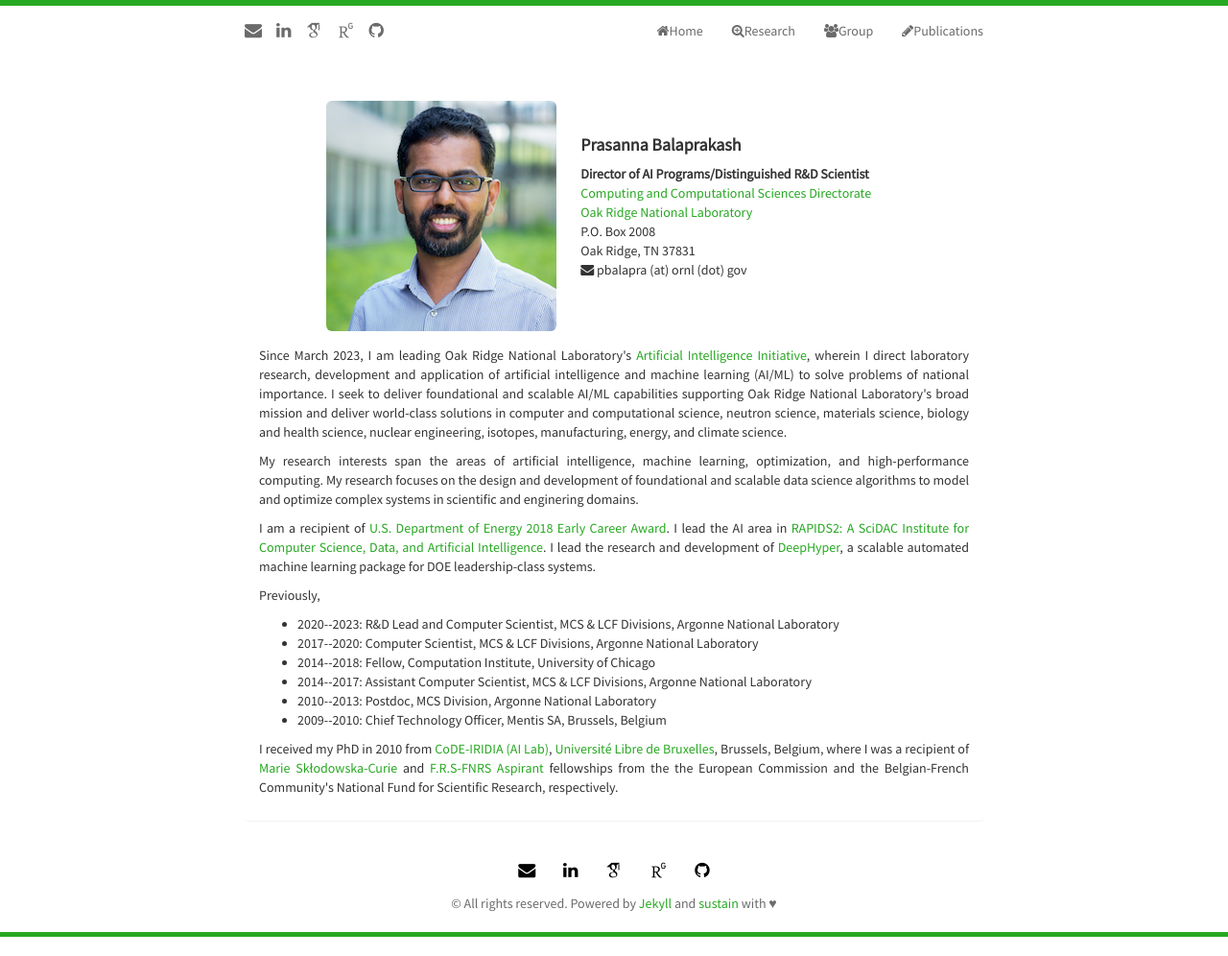
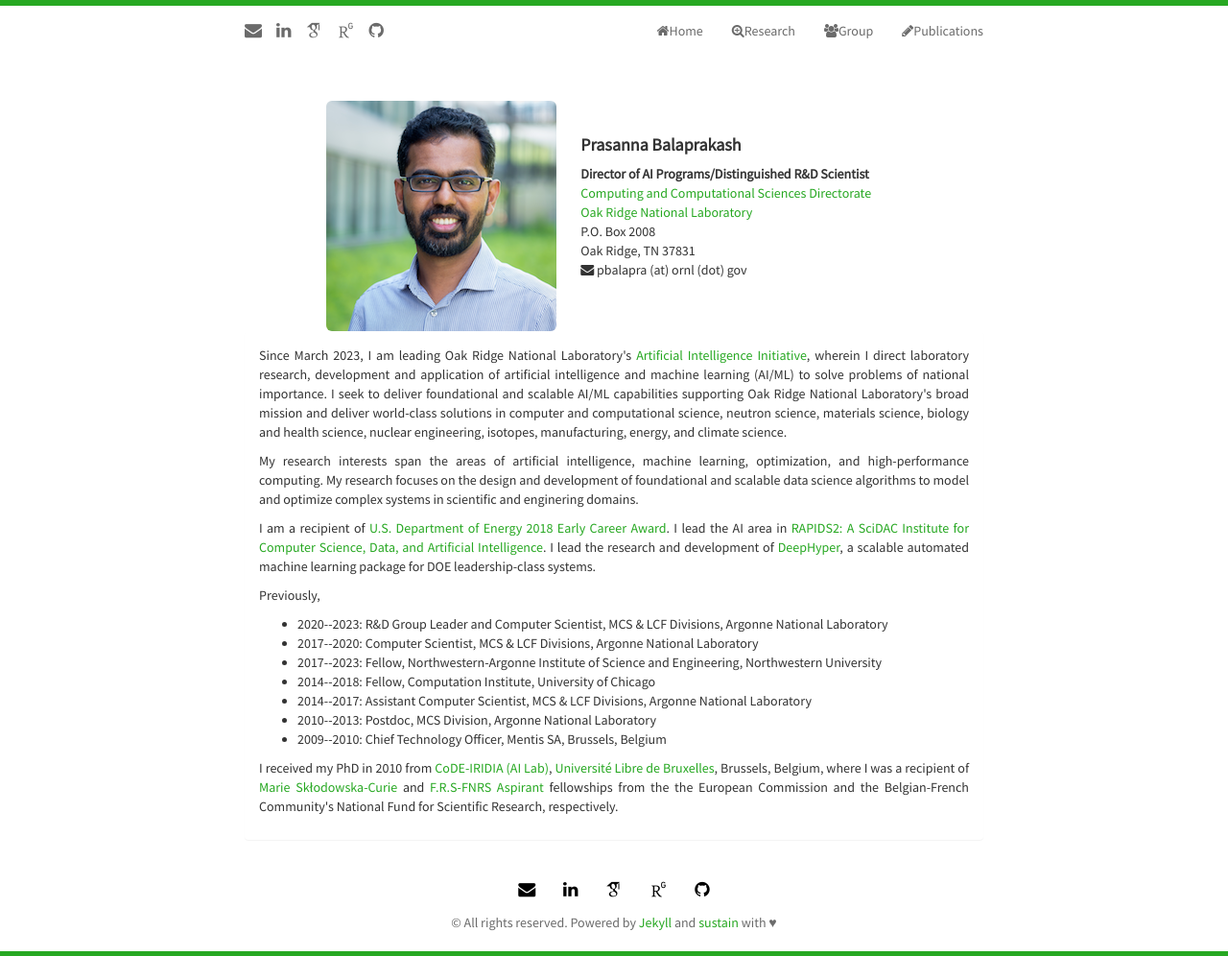
Before and after one commit to pbalapra/pbalapra.github.io, a Jekyll site: the page built from index.html, in a window 1280 px wide. Shown: the whole page at 96% size. Built offline with Jekyll 4.4.1, drawn with Linux system fonts in a browser that asks for light colours; nearby versions of some CDN libraries; some web fonts are replaced; the list of posts is cut into pages by our own code.

Commit message:
minor edits

```diff
--- a/index.html
+++ b/index.html
@@ -100,8 +100,9 @@ title: Home Page of Prasanna Balaprakash
                 <p align="justify">
                     Previously,
                         <ul class="itemize1" align="justify">
-                            <li class="itemize">2020--2023: R&D Lead and Computer Scientist, MCS & LCF Divisions, Argonne National Laboratory</li>
+                            <li class="itemize">2020--2023: R&D Group Leader and Computer Scientist, MCS & LCF Divisions, Argonne National Laboratory</li>
                             <li class="itemize">2017--2020: Computer Scientist, MCS & LCF Divisions, Argonne National Laboratory</li>
+                            <li class="itemize">2017--2023: Fellow, Northwestern-Argonne Institute of Science and Engineering, Northwestern University</li>
                             <li class="itemize">2014--2018: Fellow, Computation Institute, University of Chicago</li>
                             <li class="itemize">2014--2017: Assistant Computer Scientist, MCS & LCF Divisions, Argonne National Laboratory</li>
                             <li class="itemize">2010--2013: Postdoc, MCS Division, Argonne National Laboratory</li>
```
